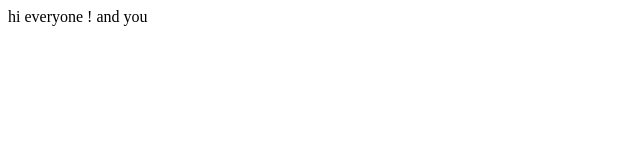
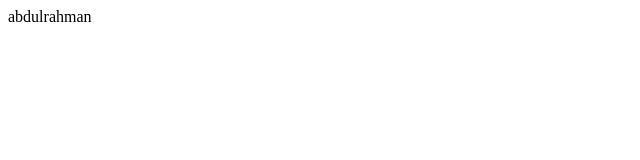
Before and after one commit to HSHERU/test, a plain HTML site: page index.html in a window 1280 px wide. Shown: the full height of the page, 0-640 px from the left. Drawn offline with Linux system fonts and the light colour scheme.

Commit message:
update version 1.2
fixed a bug

```diff
--- a/index.html
+++ b/index.html
@@ -1,3 +1,3 @@
 <html>
-<p>hi everyone !  and you</p>
+<p>abdulrahman</p>
 </html>
```
